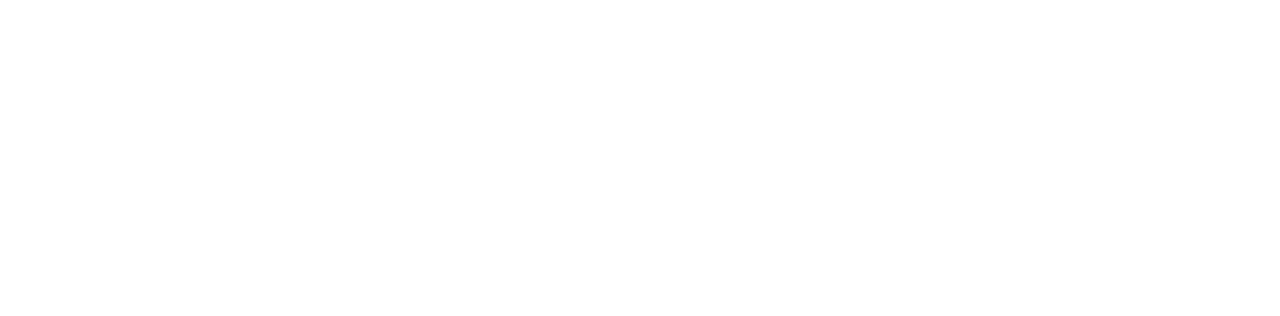
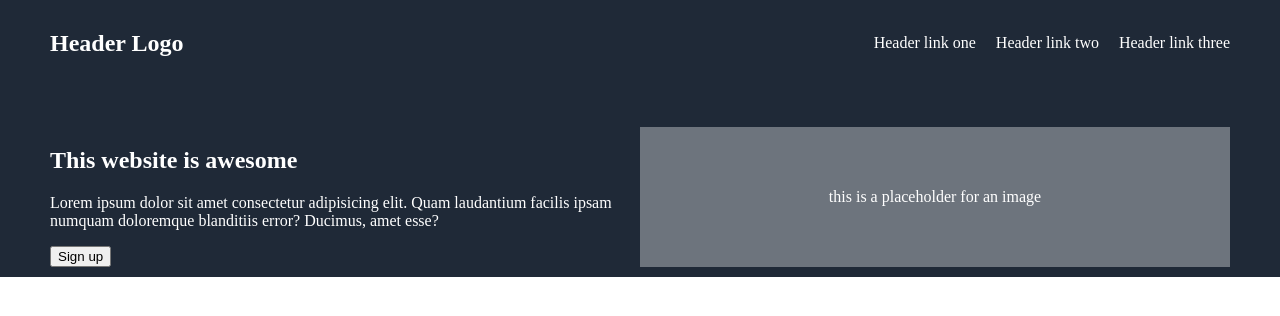
Before and after one commit to DevAro178/wdc_5, a plain HTML site: page index.html in a window 1280 px wide. Drawn offline with Linux system fonts and the light colour scheme.

Commit message:
First section is done

```diff
--- a/index.html
+++ b/index.html
@@ -5,11 +5,35 @@
         <meta charset="UTF-8">
         <meta name="viewport" content="width=device-width, initial-scale=1.0">
         <link rel="stylesheet" href="style.css">
-        <title>Document</title>
+        <title>Landing Page</title>
     </head>
 
     <body>
-
+        <section class="banner">
+            <div class="header">
+                <h2>Header Logo</h2>
+                <div>
+                    <div>Header link one</div>
+                    <div>Header link two</div>
+                    <div>Header link three</div>
+                </div>
+            </div>
+            <div class="main">
+                <div>
+                    <h1>This website is awesome</h1>
+                    <p>Lorem ipsum dolor sit amet consectetur adipisicing elit. Quam laudantium facilis ipsam numquam
+                        doloremque blanditiis error? Ducimus, amet esse?</p>
+                    <button>Sign up</button>
+                </div>
+                <div>
+                    this is a placeholder for an image
+                </div>
+            </div>
+        </section>
+        <section></section>
+        <section></section>
+        <section></section>
+        <section></section>
     </body>
 
 </html>
--- a/style.css
+++ b/style.css
@@ -0,0 +1,38 @@
+body{
+    margin: 0;
+}
+.banner{
+    background-color: #1f2937;
+    padding: 10px 50px;
+    color: white;
+    display: flex;
+    flex-direction: column;
+    gap: 50px;
+}
+
+.banner .header{
+    display: flex;
+    align-items: center;
+    justify-content: space-between;
+}
+
+.banner .header div{
+    display: flex;
+    align-items: center;
+    justify-content: space-between;
+    gap: 20px;
+}
+
+.banner .main{
+    display: flex;
+}
+.banner .main > div{
+    flex: 1;
+}
+
+.banner .main > div:nth-child(2){
+    background-color: #6d747d;
+    display: flex;
+    align-items: center;
+    justify-content: center;
+}
```
